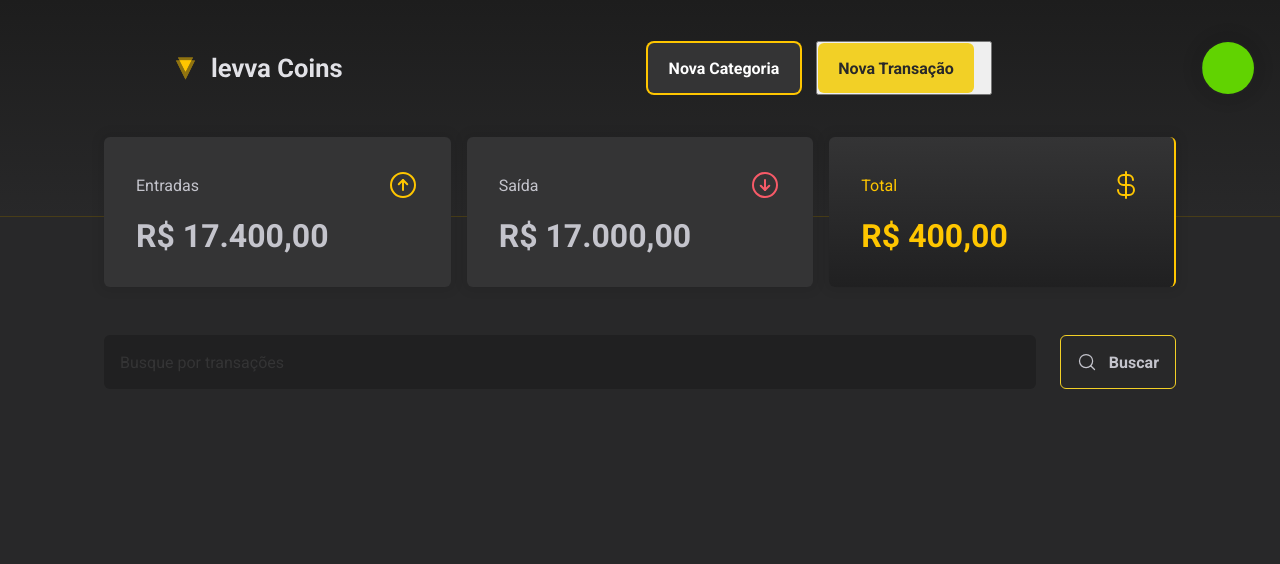
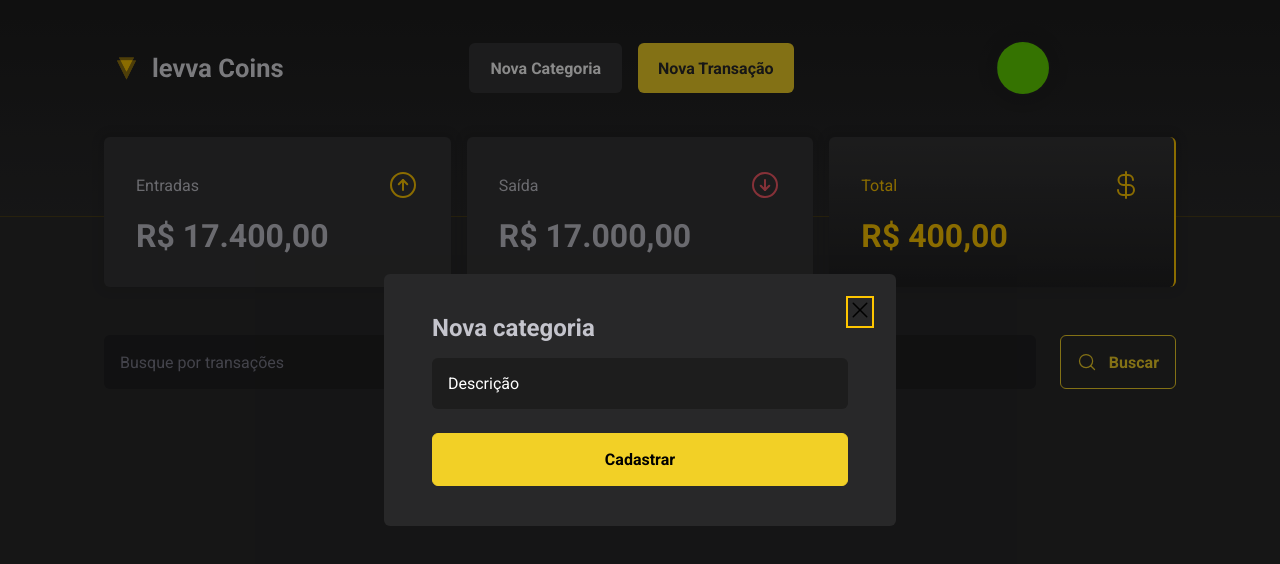
Before and after one commit to Myhr5/levva-coins, a React (Vite) app: page /home in a window 1280 px wide. Both pictures are taken after a click on the button "Nova Categoria". Shown: the top 564 px of the page. Built offline with nearby package versions, Linux system fonts and the light colour scheme.

Commit message:
Criação e estilização dos modais em Home

```diff
--- a/package.json
+++ b/package.json
@@ -12,6 +12,7 @@
   "dependencies": {
     "@radix-ui/react-dialog": "^1.0.3",
     "@radix-ui/react-popover": "1.0.5",
+    "@radix-ui/react-radio-group": "^1.1.2",
     "phosphor-react": "^1.4.1",
     "react": "^18.2.0",
     "react-dom": "^18.2.0",
--- a/src/components/Header/index.tsx
+++ b/src/components/Header/index.tsx
@@ -1,3 +1,5 @@
+import { ReactNode } from "react";
+
 import {
   HeaderContainer,
   HeaderContent,
@@ -6,41 +8,66 @@ import {
   UserAvatar,
 } from "./styles";
 
-import * as Dialog from "@radix-ui/react-dialog";
-
 import levvaCoinsLogo from "../../assets/logo.svg";
-import perfilIcon from "../../assets/icon.jpg";
+import icon from "../../assets/icon.jpg";
+import { Modal } from "../Modal";
+import {
+  Form,
+  FormButton,
+  FormInput,
+  TransactionTypeButton,
+  TransactionTypeContainer,
+} from "../../styles/global";
+import { ArrowCircleDown, ArrowCircleUp } from "phosphor-react";
 
 export function Header() {
+  const newCategoryButton: ReactNode = <NewCategoryButton>Nova Categoria</NewCategoryButton>;
+  const newTransactionButton: ReactNode = (
+    <NewTransactionButton>Nova Transação</NewTransactionButton>
+  );
+  const userAvatar: ReactNode = <UserAvatar src={icon} alt="Ícone" />;
+
   return (
     <HeaderContainer>
       <HeaderContent>
         <img src={levvaCoinsLogo} alt="levva Coins" />
 
         <div>
-          <NewCategoryButton>Nova Categoria</NewCategoryButton>
+          <Modal title="Nova categoria" trigger={newCategoryButton}>
+            <Form>
+              <FormInput type="name" value="Descrição" />
+              <FormButton type="submit">Cadastrar</FormButton>
+            </Form>
+          </Modal>
+          <Modal title="Nova transação" trigger={newTransactionButton}>
+            <Form>
+              <FormInput type="text" placeholder="Descrição" required />
+              <FormInput type="number" placeholder="Preço" required />
+              <FormInput type="text" placeholder="Categoria" required />
 
-          <Dialog.Root>
-            <Dialog.Trigger>
-              <NewTransactionButton>Nova Transação</NewTransactionButton>
-            </Dialog.Trigger>
+              <TransactionTypeContainer>
+                <TransactionTypeButton variant="income" value="income">
+                  <ArrowCircleUp size={24} />
+                  Entrada
+                </TransactionTypeButton>
+                <TransactionTypeButton variant="outcome" value="outcome">
+                  <ArrowCircleDown size={24} />
+                  Saída
+                </TransactionTypeButton>
+              </TransactionTypeContainer>
 
-            <Dialog.Portal>
-              <Dialog.Overlay />
+              <FormButton type="submit">Cadastrar</FormButton>
+            </Form>
+          </Modal>
+        </div>
 
-              <Dialog.Content>
-                <Dialog.Title>Nova transação</Dialog.Title>
-
-                {/* <Dialog.Description /> */}
-
-                <Dialog.Close />
-              </Dialog.Content>
-            </Dialog.Portal>
-          </Dialog.Root>
-        </div>
+        <Modal title="Meu perfil" trigger={userAvatar}>
+          <UserAvatar src={icon} alt="User Icon" variant="large" />
+          <FormInput type="name" value="User Name" />
+          <FormInput type="email" placeholder="user.email@levva.io" disabled />
+          <FormButton type="submit">Atualizar</FormButton>
+        </Modal>
       </HeaderContent>
-
-      <UserAvatar src={perfilIcon} alt="Jemima Luz" />
     </HeaderContainer>
   );
 }
--- a/src/components/Header/styles.ts
+++ b/src/components/Header/styles.ts
@@ -1,4 +1,4 @@
-import styled from "styled-components";
+import styled, { css } from "styled-components";
 
 export const HeaderContainer = styled.header`
   background: linear-gradient(
@@ -70,7 +70,11 @@ export const NewTransactionButton = styled.button`
   }
 `;
 
-export const UserAvatar = styled.img`
+interface UserAvatarProps {
+  variant?: "large";
+}
+
+export const UserAvatar = styled.img<UserAvatarProps>`
   width: 3.5rem;
   height: 3.5rem;
   border-radius: 50%;
@@ -88,4 +92,12 @@ export const UserAvatar = styled.img`
     border: 2px solid ${(props) => props.theme["yellow-500"]};
     box-shadow: 0px 0px 10px 20px #00000015;
   }
+
+  ${(props) =>
+    props.variant === "large" &&
+    css`
+      width: 8rem;
+      height: 8rem;
+      margin: 0 auto 1rem;
+    `}
 `;
--- /dev/null
+++ b/src/components/Modal/index.tsx
@@ -0,0 +1,32 @@
+import { ReactNode } from "react";
+
+import * as Dialog from "@radix-ui/react-dialog";
+import { CloseButton, Content, Overlay } from "./styles";
+import { X } from "phosphor-react";
+
+interface ModalProps {
+  title: string;
+  trigger: ReactNode;
+  children: ReactNode;
+}
+
+export function Modal({ title, trigger, children }: ModalProps) {
+  return (
+    <Dialog.Root>
+      <Dialog.Trigger asChild>{trigger}</Dialog.Trigger>
+      <Dialog.Portal>
+        <Overlay>
+          <Content>
+            <Dialog.Title>{title}</Dialog.Title>
+
+            <CloseButton>
+              <X size={24} />
+            </CloseButton>
+
+            {children}
+          </Content>
+        </Overlay>
+      </Dialog.Portal>
+    </Dialog.Root>
+  );
+}
--- /dev/null
+++ b/src/components/Modal/styles.ts
@@ -0,0 +1,29 @@
+import * as Dialog from "@radix-ui/react-dialog";
+import styled from "styled-components";
+
+export const Overlay = styled(Dialog.Overlay)`
+  position: fixed;
+  width: 100vw;
+  height: 100vh;
+  inset: 0;
+  background: #00000075;
+`;
+
+export const Content = styled(Dialog.Content)`
+  min-width: 32rem;
+  border-radius: 6px;
+  padding: 2.5rem 3rem;
+  background: ${(props) => props.theme["gray-600"]};
+  position: fixed;
+  top: 50%;
+  left: 50%;
+  transform: translate(-50%, -50%);
+`;
+
+export const CloseButton = styled(Dialog.Close)`
+  position: absolute;
+  background: transparent;
+  border: 0;
+  top: 1.5rem;
+  right: 1.5rem;
+`;
--- a/src/components/SearchForm/styles.ts
+++ b/src/components/SearchForm/styles.ts
@@ -20,7 +20,7 @@ export const SearchFormContainer = styled.form`
     padding: 1rem;
 
     &::placeholder {
-      color: ${(props) => props.theme["gray-500"]};
+      color: ${(props) => props.theme["gray-400"]};
     }
   }
 
@@ -35,7 +35,7 @@ export const SearchFormContainer = styled.form`
     background: transparent;
     border: 1px solid ${(props) => props.theme["yellow-300"]};
     border-radius: 6px;
-    color: ${(props) => props.theme["gray-300"]};
+    color: ${(props) => props.theme["yellow-300"]};
 
     font-weight: bold;
 
--- a/src/pages/Login/index.tsx
+++ b/src/pages/Login/index.tsx
@@ -1,5 +1,5 @@
 import { AuthLayout } from "../../layouts/AuthLayout";
-import { Form, FormInput } from "../../styles/global";
+import { Form, FormButton, FormInput } from "../../styles/global";
 
 export function Login() {
   return (
@@ -10,7 +10,7 @@ export function Login() {
       <Form>
         <FormInput type="email" placeholder="E-mail" />
         <FormInput type="password" placeholder="Senha" />
-        <button type="submit">Entrar</button>
+        <FormButton type="submit">Entrar</FormButton>
       </Form>
     </AuthLayout>
   );
--- a/src/pages/NewAccount/index.tsx
+++ b/src/pages/NewAccount/index.tsx
@@ -1,5 +1,5 @@
 import { AuthLayout } from "../../layouts/AuthLayout";
-import { Form, FormInput } from "../../styles/global";
+import { Form, FormButton, FormInput } from "../../styles/global";
 
 export function NewAccount() {
   return (
@@ -12,7 +12,7 @@ export function NewAccount() {
         <FormInput type="email" placeholder="E-mail" />
         <FormInput type="password" placeholder="Senha" />
         <FormInput type="password" placeholder="Confirme a senha" />
-        <button type="submit">Entrar</button>
+        <FormButton type="submit">Entrar</FormButton>
       </Form>
     </AuthLayout>
   );
--- a/src/styles/defaultTheme.ts
+++ b/src/styles/defaultTheme.ts
@@ -13,4 +13,7 @@ export const defaultTheme = {
   "yellow-500": "#FFC600",
 
   "red-500": "#F75A68",
+  "red-600": "#A9303B",
+  "green-500": "#00B37E",
+  "green-600": "#06815D",
 } as const;
--- a/src/styles/global.ts
+++ b/src/styles/global.ts
@@ -1,3 +1,5 @@
+import * as RadioGroup from "@radix-ui/react-radio-group";
+
 import styled, { createGlobalStyle } from "styled-components";
 
 export const GlobalStyle = createGlobalStyle`
@@ -9,12 +11,12 @@ export const GlobalStyle = createGlobalStyle`
 
     :focus {
         outline: 0;
-        box-shadow: 0 0 0 2px ${(props) => props.theme["yellow-500"]};
+        box-shadow: 0 0 0 2px ${props => props.theme["yellow-500"]};
     }
 
     body {
-        background-color: ${(props) => props.theme["gray-600"]};
-        color: ${(props) => props.theme["gray-300"]};
+        background-color: ${props => props.theme["gray-600"]};
+        color: ${props => props.theme["gray-300"]};
         -webkit-font-smoothing: antialiased;
     }
 
@@ -26,19 +28,87 @@ export const GlobalStyle = createGlobalStyle`
 export const Form = styled.form`
   display: flex;
   flex-direction: column;
+  align-items: center;
 
   padding-top: 1rem;
 `;
 
 export const FormInput = styled.input`
-  background: ${(props) => props.theme.black};
-  color: ${(props) => props.theme.white};
+  background: ${props => props.theme.black};
+  color: ${props => props.theme.white};
   border: 0;
 
   padding: 1rem;
   border-radius: 6px;
+  width: 100%;
 
   & + & {
     margin-top: 1rem;
   }
 `;
+
+export const FormButton = styled.button`
+  background: ${props => props.theme["yellow-300"]};
+  width: 100%;
+
+  padding: 1rem 0;
+  margin-top: 1.5rem;
+
+  border-radius: 6px;
+  border: 1px solid ${props => props.theme["yellow-300"]};
+  font-weight: bold;
+
+  transition: background 0.5s ease;
+
+  &:hover {
+    cursor: pointer;
+    background: ${props => props.theme["yellow-500"]};
+    border: 1px solid ${props => props.theme["yellow-500"]};
+  }
+`;
+
+interface TransactionTypeButtonProps {
+  variant: "income" | "outcome";
+}
+
+export const TransactionTypeContainer = styled(RadioGroup.Root)`
+  display: grid;
+  grid-template-columns: repeat(2, 1fr);
+  gap: 1rem;
+  margin-top: 1rem;
+  width: 100%;
+`;
+
+export const TransactionTypeButton = styled(RadioGroup.Item)<TransactionTypeButtonProps>`
+  cursor: pointer;
+  background: ${props => props.theme["gray-700"]};
+  color: ${props => props.theme["gray-300"]};
+  padding: 1rem;
+
+  display: flex;
+  align-items: center;
+  justify-content: center;
+
+  gap: 0.5rem;
+  border-radius: 6px;
+  border: 0;
+
+  svg {
+    color: ${props =>
+      props.variant === "income" ? props.theme["green-500"] : props.theme["red-500"]};
+  }
+
+  &[data-state="checked"] {
+    transition: all 0.5s;
+
+    color: ${props => props.theme.white};
+    background: ${props =>
+      props.variant === "income" ? props.theme["green-600"] : props.theme["red-600"]};
+    outline: ${props =>
+      props.variant === "income" ? props.theme["green-600"] : props.theme["red-600"]};
+
+    svg {
+      color: ${props => props.theme.white};
+    }
+  }
+`;
```
Also changed, not shown: 1 other file (tests, documents, lock files or other folders).
